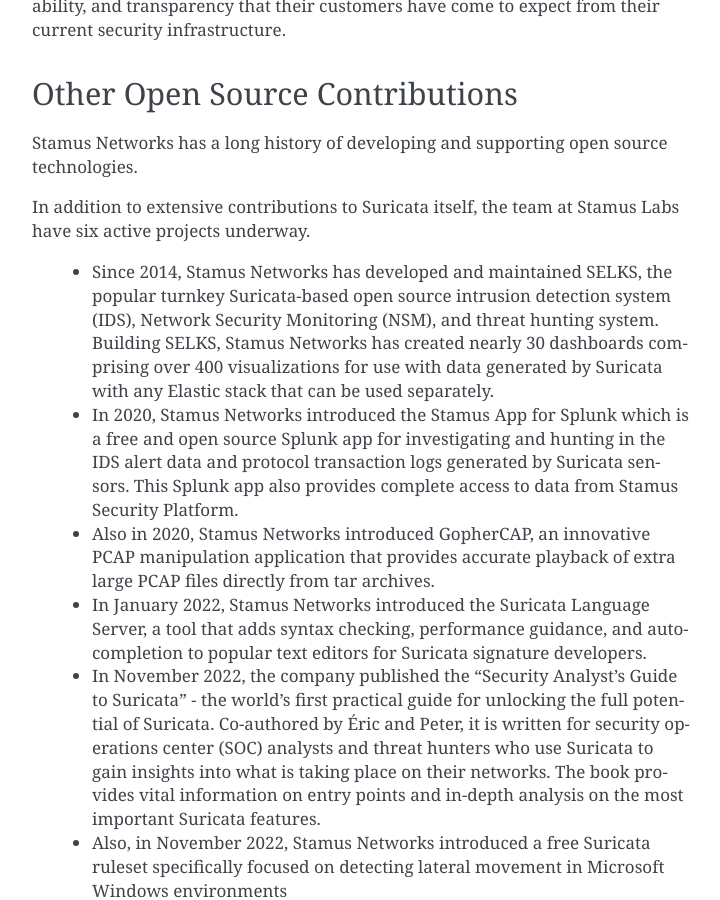
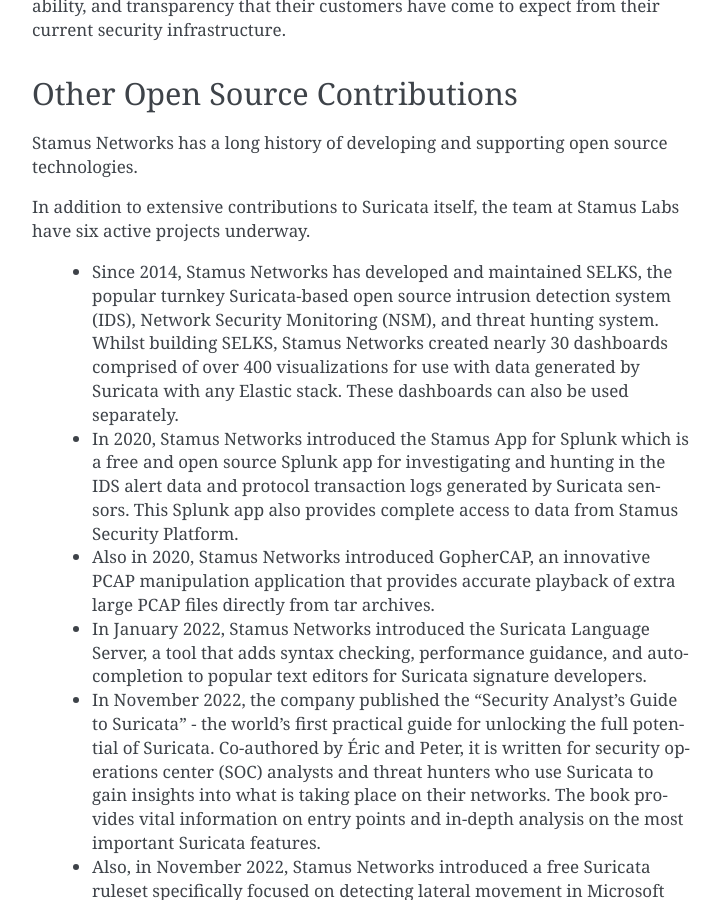
Before and after one commit to StamusNetworks/suricata-4-analysts, a Sphinx documentation site: the page built from source/about-stamus.rst, in a window 1280 px wide and 900 px high, scrolled down 701 px. Shown: the whole window, without its empty margins (388-1108 px from the left). Built offline with Sphinx 7.4.7, drawn with Linux system fonts in a browser that asks for light colours.

Commit message:
Update about-stamus.rst
basic proofreading changes for clarity

```diff
--- a/source/about-stamus.rst
+++ b/source/about-stamus.rst
@@ -21,7 +21,7 @@
 
 In addition to extensive contributions to Suricata itself, the team at Stamus Labs have six active projects underway.
 
- - Since 2014, Stamus Networks has developed and maintained SELKS, the popular turnkey Suricata-based open source intrusion detection system (IDS), Network Security Monitoring (NSM), and threat hunting system. Building SELKS, Stamus Networks has created nearly 30 dashboards comprising over 400 visualizations for use with data generated by Suricata with any Elastic stack that can be used separately.
+ - Since 2014, Stamus Networks has developed and maintained SELKS, the popular turnkey Suricata-based open source intrusion detection system (IDS), Network Security Monitoring (NSM), and threat hunting system. Whilst building SELKS, Stamus Networks created nearly 30 dashboards comprised of over 400 visualizations for use with data generated by Suricata with any Elastic stack. These dashboards can also be used separately.
  - In 2020, Stamus Networks introduced the Stamus App for Splunk which is a free and open source Splunk app for investigating and hunting in the IDS alert data and protocol transaction logs generated by Suricata sensors. This Splunk app also provides complete access to data from Stamus Security Platform.
  - Also in 2020, Stamus Networks introduced GopherCAP, an innovative PCAP manipulation application that provides accurate playback of extra large PCAP files directly from tar archives.
  - In January 2022, Stamus Networks introduced the Suricata Language Server, a tool that adds syntax checking, performance guidance, and auto-completion to popular text editors for Suricata signature developers.
```
